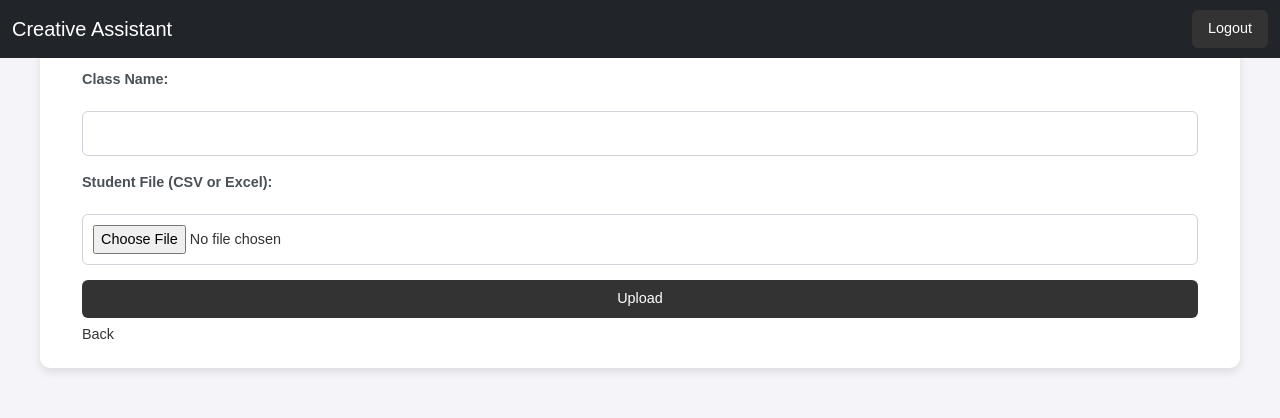
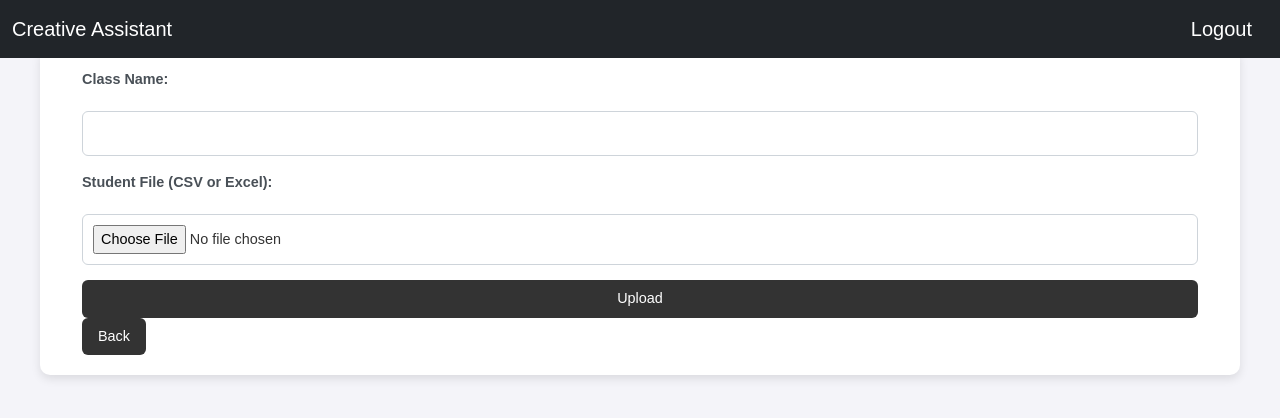
Before and after one commit to JefenaGracia/creative, a Flask app: page /upload in a window 1280 px wide. Shown: the top 418 px of the page. Run offline with Flask 3, Linux system fonts and the light colour scheme; the visitor is signed in with stand-in values (Sample User, id 1).

Commit message:
Minor changes

```diff
--- a/templates/base.html
+++ b/templates/base.html
@@ -17,11 +17,10 @@
                 <a class="navbar-brand" href="{{ url_for('students_home') }}">Creative Assistant</a>
             {% endif %}
             <div class="d-flex">
-                <a class="btn btn-outline-light" href="{{ url_for('logout') }}">Logout</a>
+                <a class="navbar-brand" href="{{ url_for('logout') }}">Logout</a>
             </div>
         </div>
     </nav>
-
 
     <div class="content-wrapper container mt-5">
         {% block content %}{% endblock %}
--- a/templates/upload.html
+++ b/templates/upload.html
@@ -13,6 +13,6 @@
         <button type="submit" class="btn upload-btn">Upload</button>
     </form>
 
-    <a href="{{ url_for('teachers_home') }}" class="back-link">Back</a>
-</div>
+    <a href="{{ url_for('teachers_home') }}" class="btn btn-secondary back-btn">Back</a>
+        </div>
 {% endblock %}
```
Also changed, not shown: templates/teachers_home.html (+3 -5 lines).
